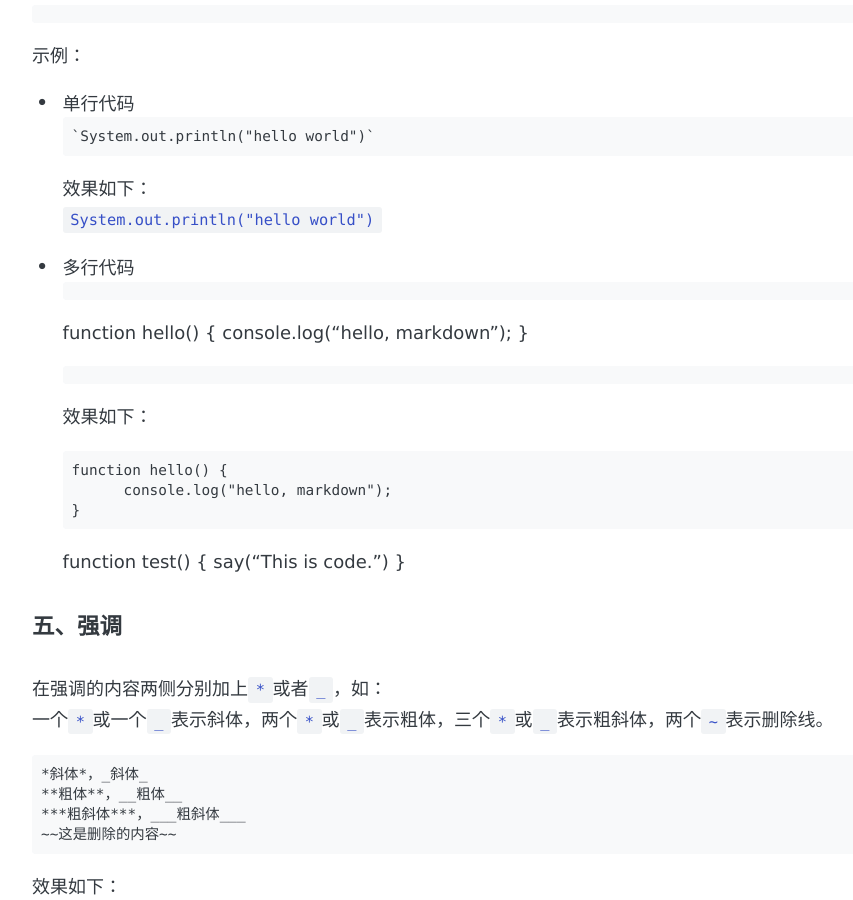
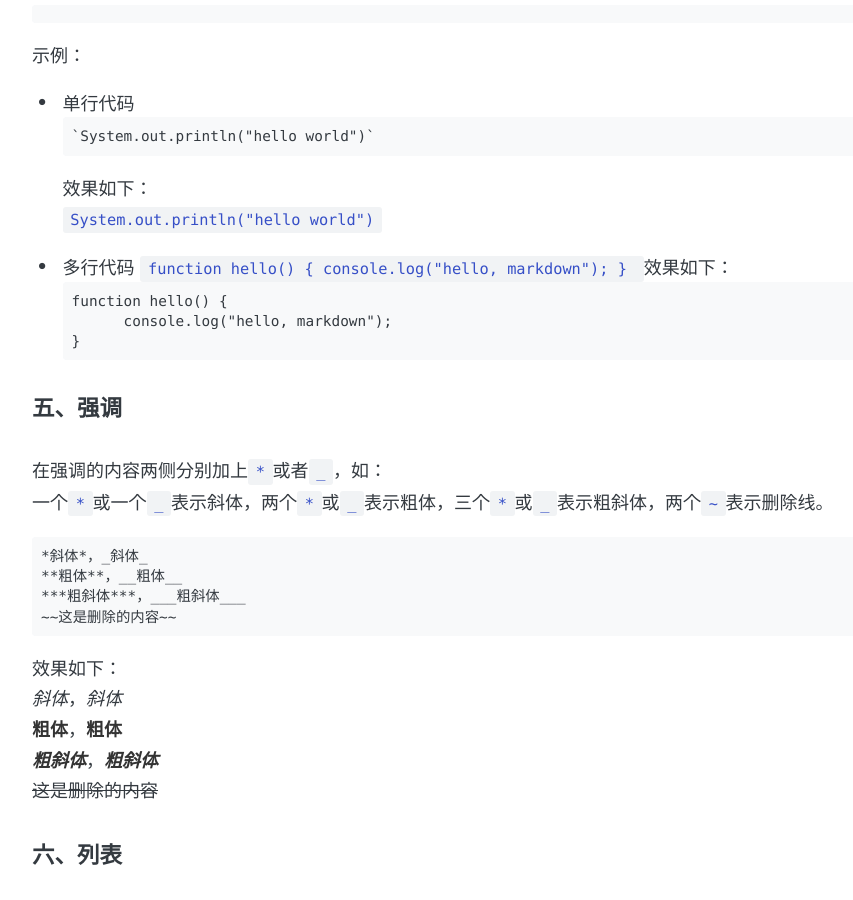
Before and after one commit to perfiffer/perfiffer.github.io, a Jekyll site: the page built from _posts/2019-04-16-markdown语法.md, in a window 1280 px wide and 900 px high, scrolled down 2467 px. Shown: the whole window, without its empty margins (194-1047 px from the left). Built offline with Jekyll 4.4.1, drawn with Linux system fonts in a browser that asks for light colours; some web fonts are replaced; comment, search, counter and statistics services are not loaded.

Commit message:
blog update

````diff
--- a/_posts/2019-04-16-markdown语法.md
+++ b/_posts/2019-04-16-markdown语法.md
@@ -78,23 +78,17 @@ comments: true
 `System.out.println("hello world")`
 
 * 多行代码
-```
-```
-function hello() {
-	console.log("hello, markdown");
-}
-```
-```
+		```
+		function hello() {
+			console.log("hello, markdown");
+		}
+		```
 效果如下：
 ```
 function hello() {
         console.log("hello, markdown");
 }
 ```
-
-    function test() {
-      say("This is code.")
-    }
 
 #### 五、强调
 在强调的内容两侧分别加上`*`或者`_`，如：
````
